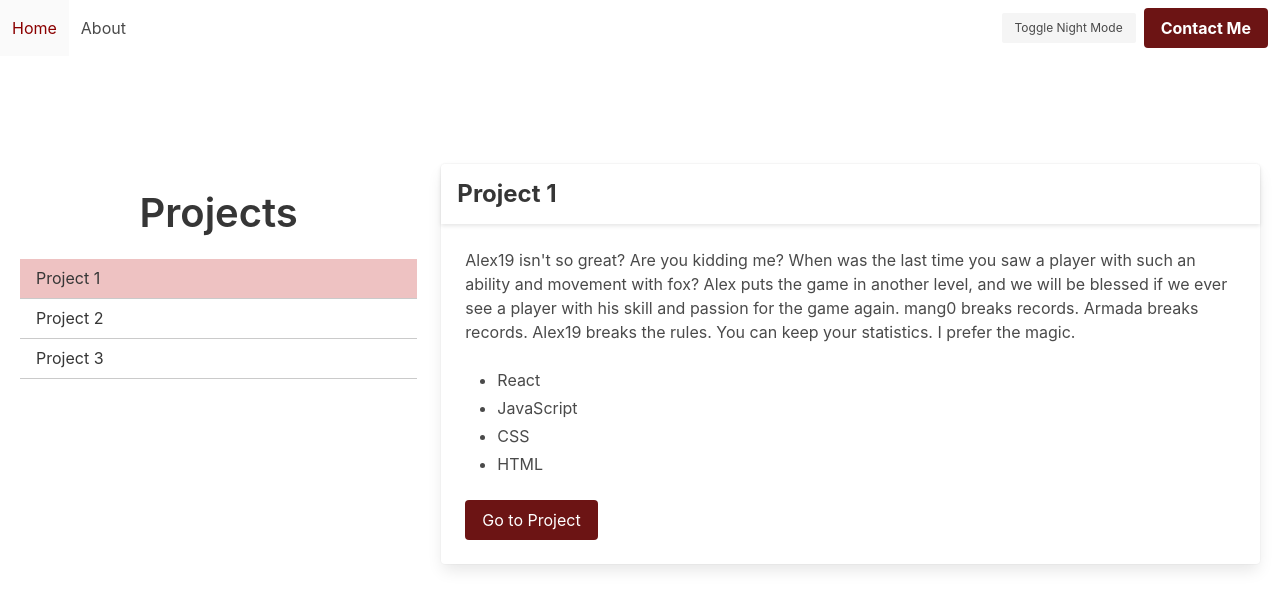
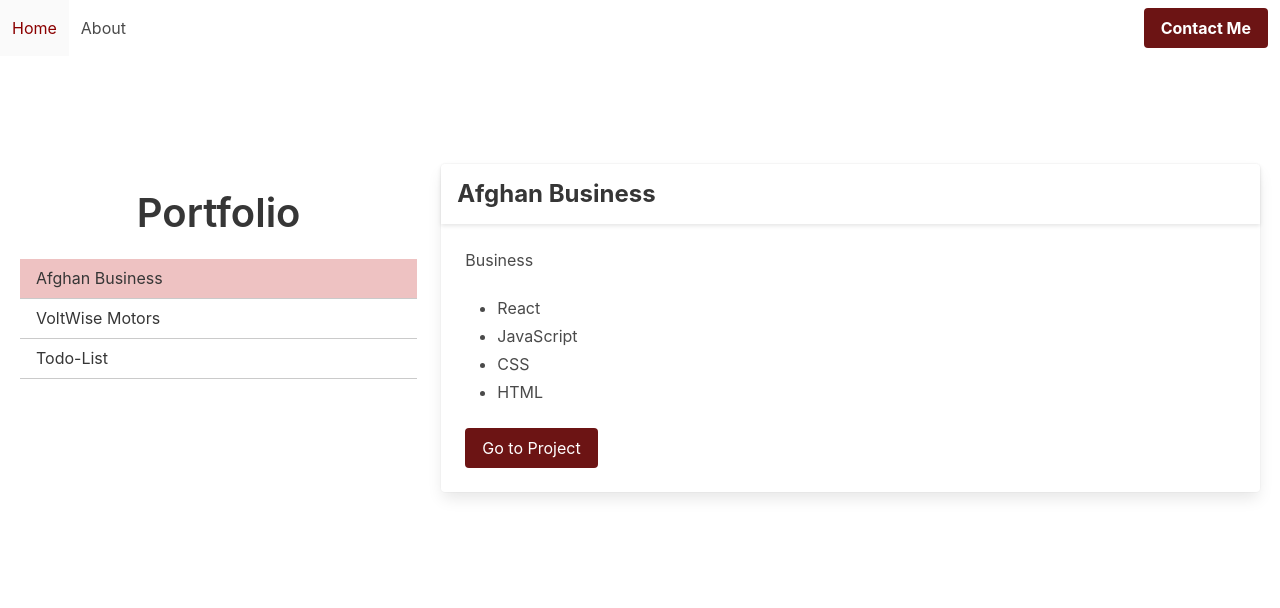
Before and after one commit to musaab98/portfolio, a React (Create React App) app: page /#/ in a window 1280 px wide. Shown: the top 608 px of the page. Built offline with nearby package versions, Linux system fonts and the light colour scheme.

Commit message:
first pages deploy

```diff
--- a/src/components/Home.js
+++ b/src/components/Home.js
@@ -9,7 +9,7 @@ const Home = () => {
   return (
     <div className="columns is-vcentered" style={{paddingLeft: '20px', paddingRight: '20px'}}>
       <div className="column is-one-third">
-        <h1 className="title is-2 has-text-centered">Projects</h1>
+        <h1 className="title is-2 has-text-centered">Portfolio</h1>
         {projects.map(project => (
           <button
             key={project.id}
--- a/src/components/Navbar.js
+++ b/src/components/Navbar.js
@@ -13,14 +13,13 @@ export default class Navbar extends Component {
               About
             </a>
           </div>
-
           <div className="navbar-end">
             <div className="navbar-item">
               <div className="buttons">
-                <button className="button is-small is-light" onClick={this.props.toggleTheme}>
+                {/* <button className="button is-small is-light" onClick={this.props.toggleTheme}>
                   Toggle Night Mode
-                </button>
-                <a href="/portfolio/#register" className="button is-primary">
+                </button> */}
+                <a href="mailto:elsheikh.musaab@gmail.com" className="button is-primary">
                   <strong>Contact Me</strong>
                 </a>
               </div>
--- a/src/data/projects.js
+++ b/src/data/projects.js
@@ -1,23 +1,23 @@
 export const projects = [
     {
       id: 1,
-      name: "Project 1",
-      description: `Alex19 isn't so great? Are you kidding me? When was the last time you saw a player with such an ability and movement with fox? Alex puts the game in another level, and we will be blessed if we ever see a player with his skill and passion for the game again. mang0 breaks records. Armada breaks records. Alex19 breaks the rules. You can keep your statistics. I prefer the magic.`,
-      link: "http://link-to-project1.com",
+      name: "Afghan Business",
+      description: `Business`,
+      link: "http://afghan-business-client-bucket.s3-website-us-east-1.amazonaws.com/",
       tools: ["React", "JavaScript", "CSS", "HTML"],
     },
     {
       id: 2,
-      name: "Project 2",
-      description: "Description of Project 2",
-      link: "http://link-to-project1.com",
+      name: "VoltWise Motors",
+      description: "Mock company website",
+      link: "https://musaab98.github.io/voltwise-serverless-fs/",
       tools: ["React", "JavaScript", "CSS"],
     },
     {
       id: 3,
-      name: "Project 3",
-      description: "Description of Project 3",
-      link: "http://link-to-project1.com",
+      name: "Todo-List",
+      description: "Todo list react app.",
+      link: "https://musaab98.github.io/todo-list/",
       tools: ["React", "JavaScript", "CSS"],
     },
     // ... other projects
```
